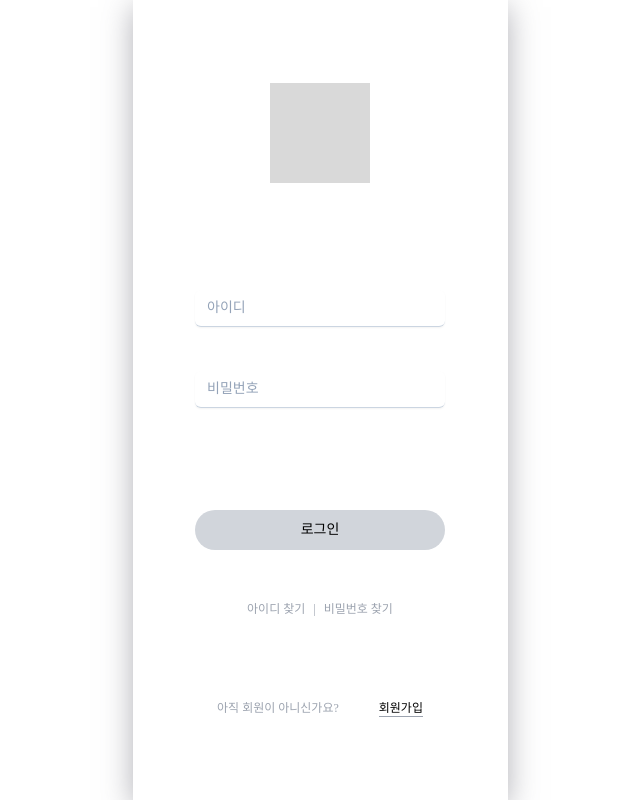
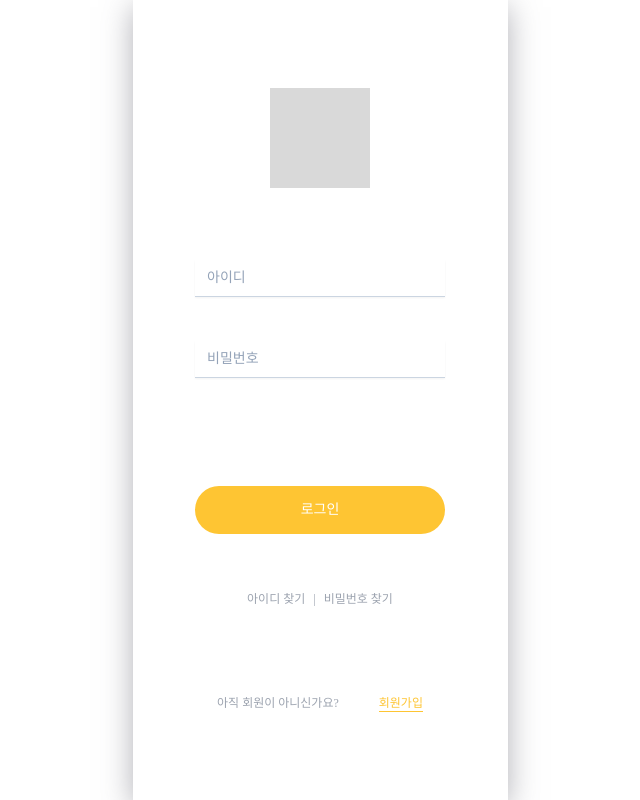
Before and after one commit to 9oormthon-univ/2024_BEOTKKOTTHON_TEAM_21_FE, a React (Create React App) app: page /login in a window 1280 px wide. Shown: the whole page, without its empty margins (320-960 px from the left). Built offline with nearby package versions, Linux system fonts and the light colour scheme; a web font is replaced by a local one.

Commit message:
design: 로그인 페이지 버튼 색 추가, 로고 위치 조정

```diff
--- a/src/pages/Login/Login.js
+++ b/src/pages/Login/Login.js
@@ -28,7 +28,7 @@ function Login() {
     <div className="App">
       <LoginContainer>
         {/* <div className="max-content w-20 h-20 bg-gray-200"></div> */}
-        <div className="flex justify-center items-center">
+        <div className="flex justify-center items-center -mb-10">
           <Logo></Logo>
         </div>
         <div className="flex flex-col  justify-center items-center my-5 gap-10 text-sm w-2/3">
@@ -42,20 +42,20 @@ function Login() {
             <input
               type="text"
               name="id"
-              class="mt-1 px-3 py-2 bg-white border-b shadow-sm rounded-md border-slate-300 placeholder-slate-400 focus:outline-none focus:border-sky-500 focus:ring-sky-500 block w-full  sm:text-sm focus:ring-1"
+              class="mt-1 px-3 py-2 bg-white border-b shadow-sm  border-slate-300 placeholder-slate-400 focus:outline-none focus:border-sky-500 focus:ring-sky-500 block w-full  sm:text-sm focus:ring-1"
               placeholder="아이디"
             />
           </div>
           <div className="w-full">
             <input
-              class="mt-1 px-3 py-2 bg-white border-b shadow-sm rounded-md border-slate-300 placeholder-slate-400 focus:outline-none focus:border-sky-500 focus:ring-sky-500 block w-full  sm:text-sm focus:ring-1"
+              class="mt-1 px-3 py-2 bg-white border-b shadow-sm  border-slate-300 placeholder-slate-400 focus:outline-none focus:border-sky-500 focus:ring-sky-500 block w-full  sm:text-sm focus:ring-1"
               id="password"
               type="password"
               placeholder="비밀번호"
             ></input>
           </div>
         </div>
-        <div className="inline-grid text-sm bg-gray-300 hover:bg-gray-400 w-2/3 rounded-full h-10 text-center">
+        <div className="inline-grid text-sm bg-primary text-white hover:bg-yellow-500 w-2/3 rounded-full h-12 text-center">
           <button>로그인</button>
         </div>
         <div className="flex text-xs -mt-8 text-gray-400">
@@ -68,7 +68,7 @@ function Login() {
             <div className="text-gray-400">아직 회원이 아니신가요?</div>
             <a
               onClick={goToSignUp}
-              className="border-b border-gray-400 cursor-pointer"
+              className="border-b border-primary text-primary cursor-pointer hover:text-sm"
             >
               회원가입
             </a>
```
